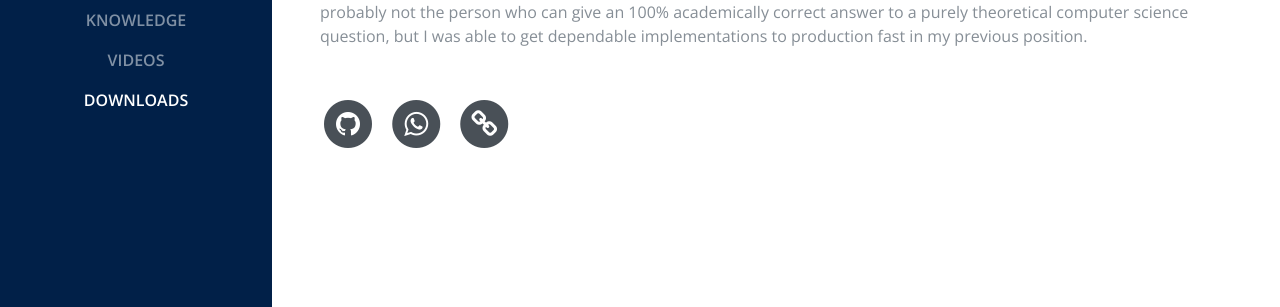
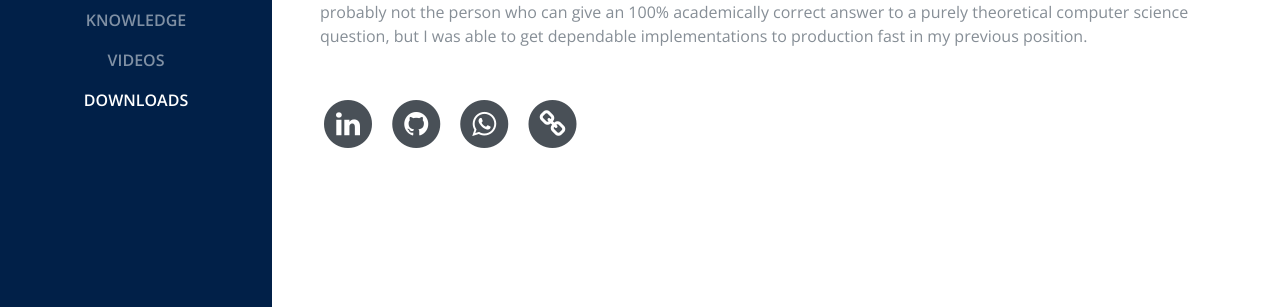
Before and after one commit to hongjiy/website, a Flask app: page / in a window 1280 px wide. Shown: the part 492-799 px from the top of the page. Run offline with Flask 2, Linux system fonts and the light colour scheme; some libraries are stand-ins or nearby versions; some web fonts are replaced.

Commit message:
added linkedin redirect

```diff
--- a/app.py
+++ b/app.py
@@ -2,6 +2,7 @@ from flask import Flask, render_template, request
 import json
 import git
 import os
+import logging
 
 app = Flask(__name__)
 
--- a/templates/index.html
+++ b/templates/index.html
@@ -77,6 +77,14 @@
           <p class="mb-5">I am a Python software developer living in Brooklyn. My last job was with Forbes, to develop a cryptocurrency information website called Forbes CryptoMarkets. My work experiences are currently limited to backend development such as building content management systems, web services and batch processes.</p>
             <p class="mb-5">As I come from a computer engineering background, I’m probably not exactly the typical computer science programmer you’d expect. I know about inheritance, class method and decorators but rarely use them at this moment of my career. I’m probably not the person who can give an 100% academically correct answer to a purely theoretical computer science question, but I was able to get dependable implementations to production fast in my previous position.</p>
           <ul class="list-inline list-social-icons mb-0">
+              <li class="list-inline-item">
+              <a href="https://www.linkedin.com/in/hongji-yang/">
+                <span class="fa-stack fa-lg">
+                  <i class="fa fa-circle fa-stack-2x"></i>
+                  <i class="fa fa-linkedin fa-stack-1x fa-inverse"></i>
+                </span>
+              </a>
+            </li>
             <li class="list-inline-item">
               <a href="https://github.com/hongjiy/demos">
                 <span class="fa-stack fa-lg">
```
